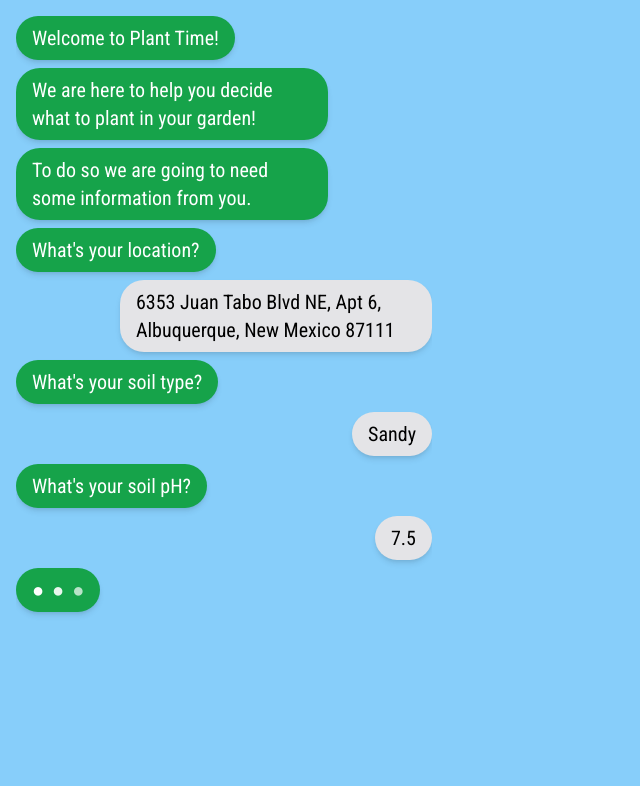
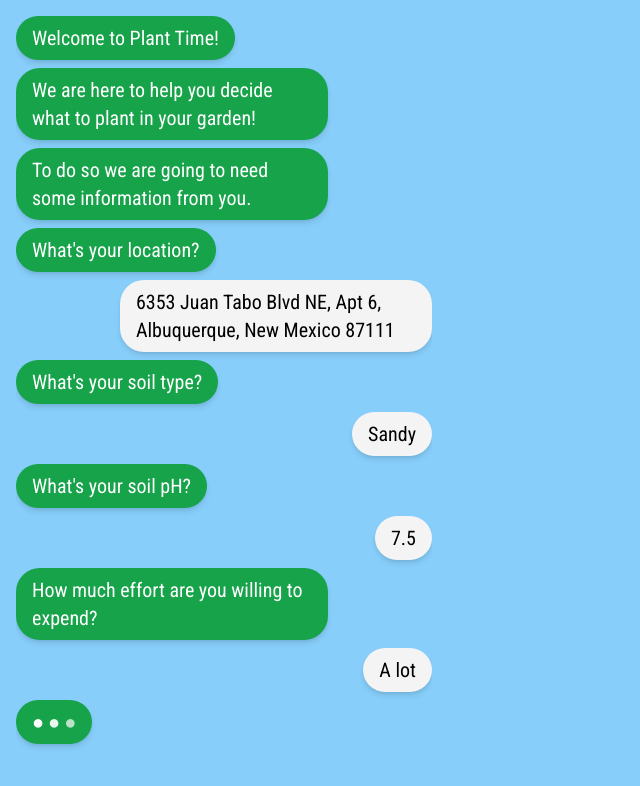
Before and after one commit to jkr-team/plant-time-web, a Next.js app: page / in a window 1280 px wide. Shown: the top 786 px of the page, without its empty margins (0-640 px from the left). Built offline with nearby package versions, Linux system fonts and the light colour scheme.

Commit message:
adjust colors

```diff
--- a/src/components/TextBubble.tsx
+++ b/src/components/TextBubble.tsx
@@ -10,6 +10,6 @@ export const TextBubble = ({ type, children }: TextBubbleProps) => {
 
   return <div className={classNames('flex rounded-3xl text-xl py-2 px-4 w-fit max-w-full shadow-md animate-fade-in', {
     'bg-green-600 text-white dark:bg-green-200 dark:text-black': type === 'received',
-    'bg-zinc-200 text-black dark:bg-zinc-800 dark:text-white': type === 'sent',
+    'bg-zinc-100 text-black dark:bg-zinc-800 dark:text-white': type === 'sent',
   })}>{children}</div>;
 };
--- a/src/components/TypingIndicator.tsx
+++ b/src/components/TypingIndicator.tsx
@@ -4,7 +4,7 @@ import { TextBubble } from './TextBubble';
 export const TypingIndicator = () => {
   return (
     <TextBubble type={'received'}>
-      <div className='flex items-center gap-2 select-none'>
+      <div className='flex items-center gap-1 select-none'>
         <span className='animate-dim'>●</span>
         <span className='animate-dim animation-delay-100'>●</span>
         <span className='animate-dim animation-delay-200'>●</span>
--- a/src/pages/index.tsx
+++ b/src/pages/index.tsx
@@ -33,6 +33,8 @@ export default function Home() {
           <TextBubble type={'sent'}>Sandy</TextBubble>
           <TextBubble type={'received'}>What's your soil pH?</TextBubble>
           <TextBubble type={'sent'}>7.5</TextBubble>
+          <TextBubble type={'received'}>How much effort are you willing to expend?</TextBubble>
+          <TextBubble type={'sent'}>A lot</TextBubble>
           <TypingIndicator />
         </Chat>
       </div>
```
